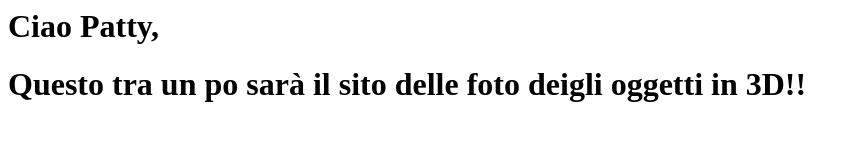
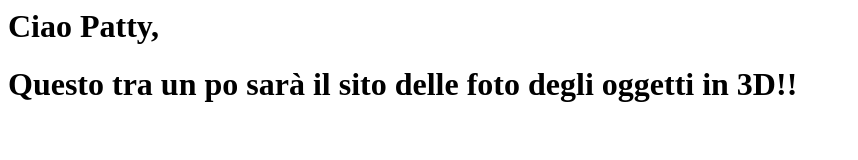
Before and after one commit to Nire3126/sito-3d, a plain HTML site: page index.html in a window 1280 px wide. Shown: the whole page, without its empty margins (0-858 px from the left). Drawn offline with Linux system fonts and the light colour scheme.

Commit message:
Update index.html

```diff
--- a/index.html
+++ b/index.html
@@ -1,2 +1,2 @@
 <h1>Ciao Patty,</h1>
-<h1>Questo tra un po sarà il sito delle foto deigli oggetti in 3D!!</h1>
+<h1>Questo tra un po sarà il sito delle foto degli oggetti in 3D!!</h1>
```
